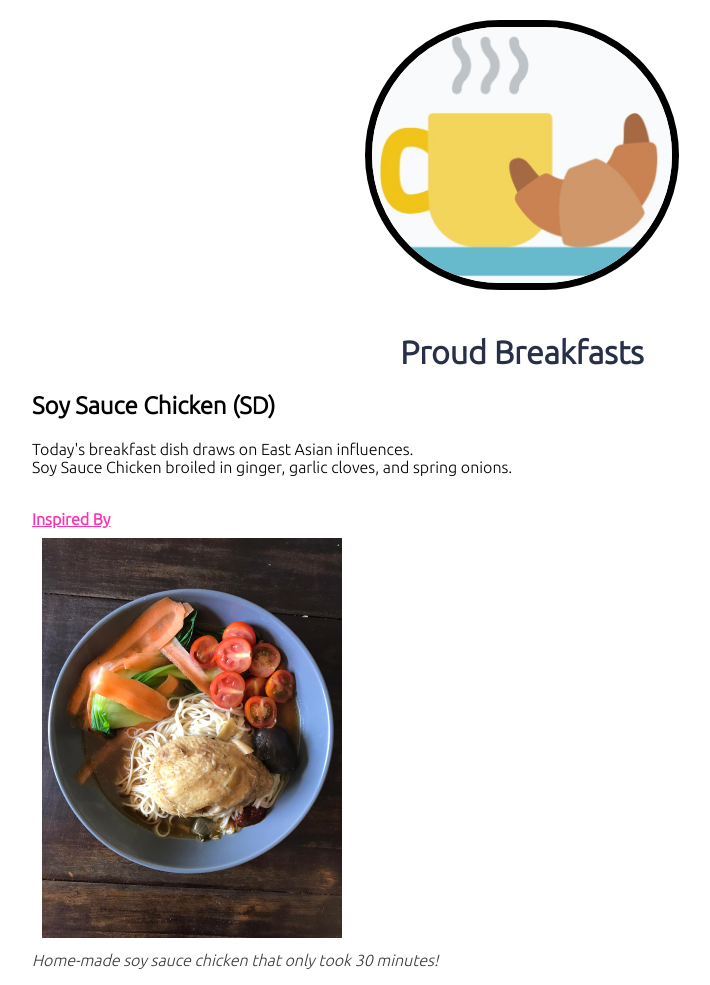
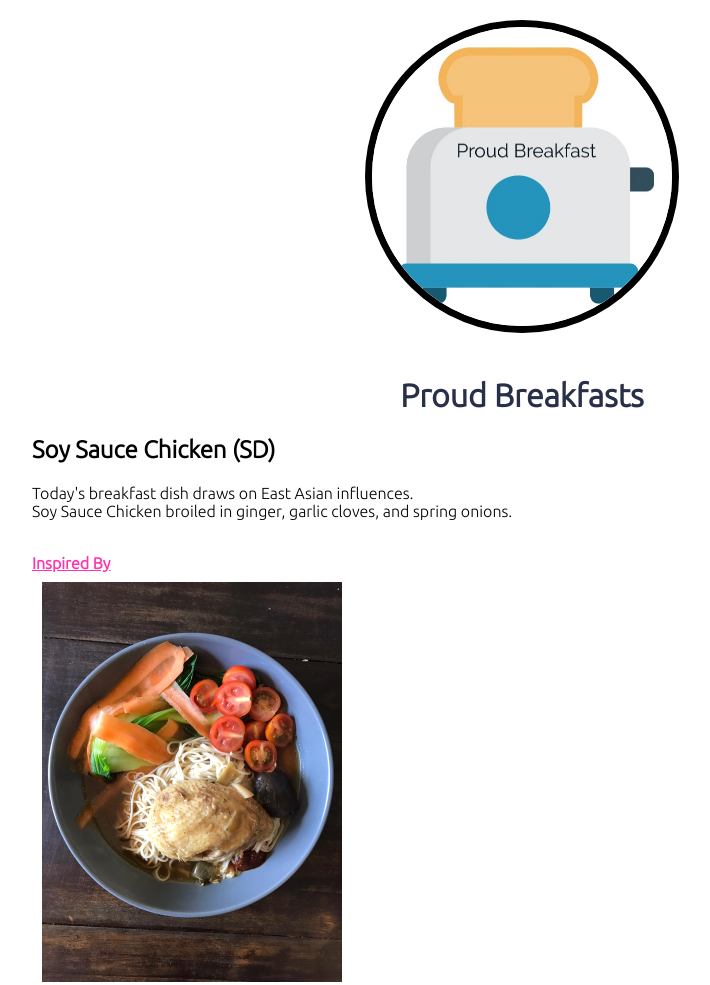
Before and after one commit to iExpiredAccount/ProudBFCodeEditor, a plain HTML site: page index.html in a window 1280 px wide. Shown: the top 985 px of the page, without its empty margins (118-828 px from the left). Drawn offline with Linux system fonts and the light colour scheme.

Commit message:
Change logo

```diff
--- a/index.html
+++ b/index.html
@@ -5,12 +5,11 @@
     <link rel="icon" href="img/updatedHeaderImageBF.jpg">
     <link href="https://fonts.googleapis.com/css2?family=Ubuntu:wght@300&display=swap" rel="stylesheet">
     <link rel = "stylesheet" type="text/css" href="css/testProudBF.css"
-
 </head>
 <body>
     <!-- header element -->
     <header>
-        <img src="img/updatedHeaderImageBF.jpg">
+        <img src="img/PB_logo.jpg">
         <h1> Proud Breakfasts </h1>
     </header>
 
```
Also changed, not shown: img/PB_logo.jpg (added).
